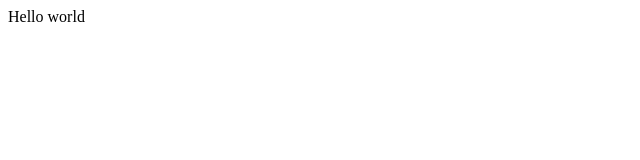
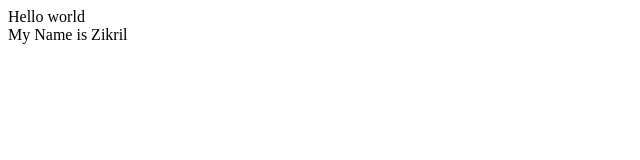
Before and after one commit to Zikril07/workshop, a plain HTML site: page index.html in a window 1280 px wide. Shown: the whole page, without its empty margins (0-640 px from the left). Drawn offline with Linux system fonts and the light colour scheme.

Commit message:
adding my name

```diff
--- a/index.html
+++ b/index.html
@@ -7,5 +7,7 @@
 </head>
 <body>
     Hello world
+    <br>
+    My Name is Zikril
 </body>
 </html>
```
